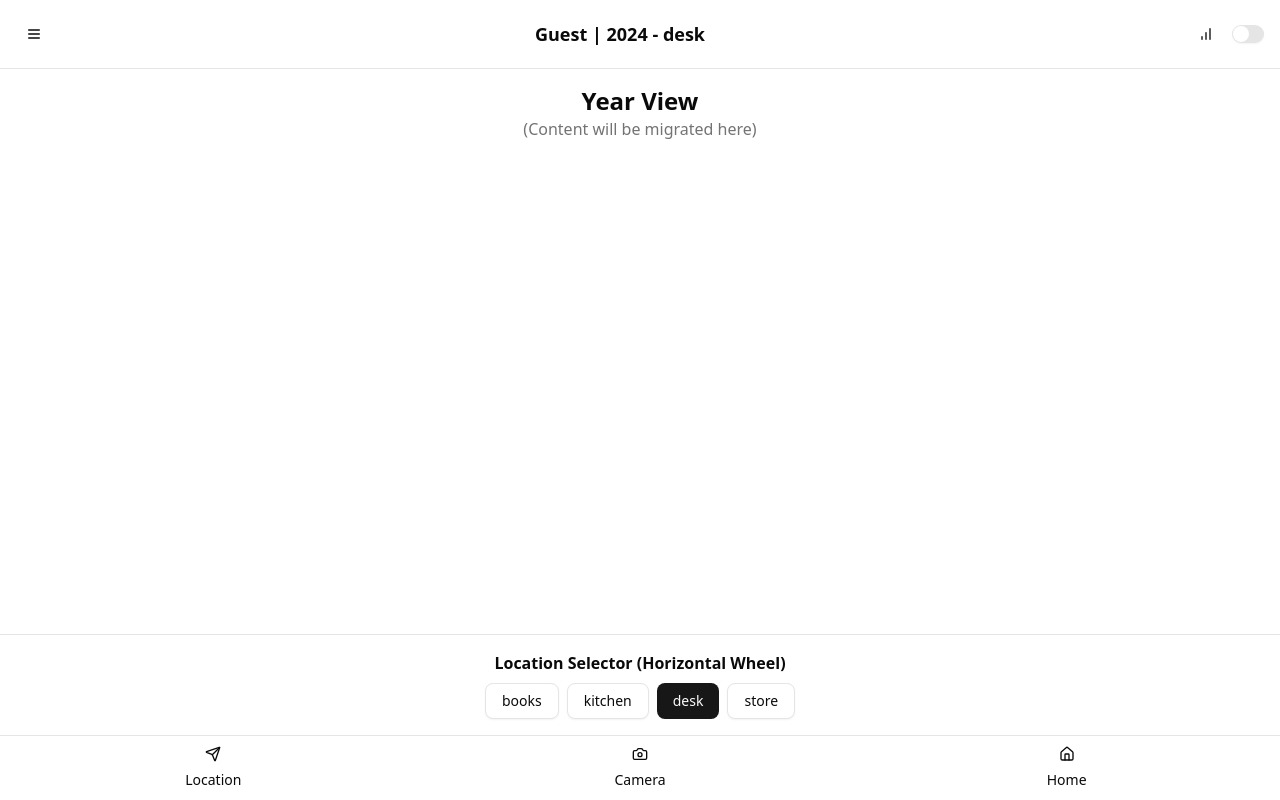
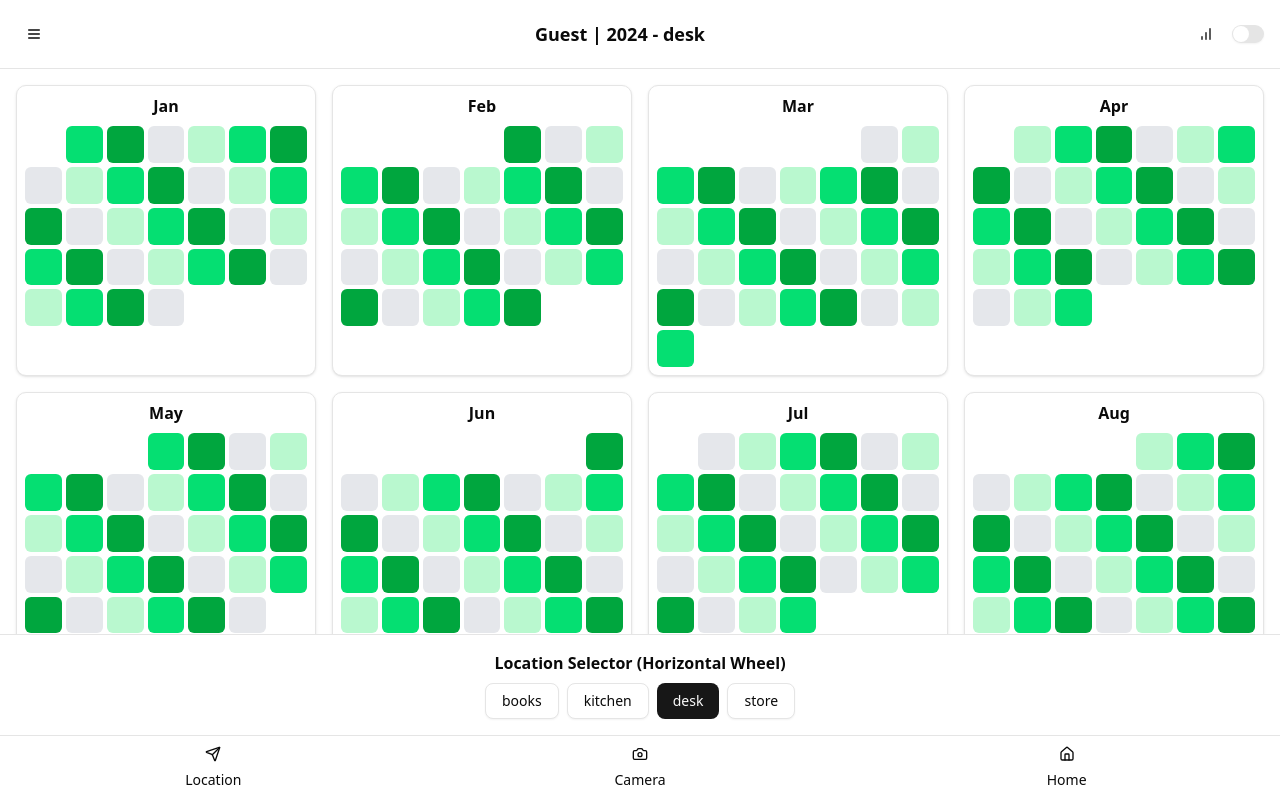
Before and after one commit to GreenTeaProgrammers/difflog2, a Next.js app in the folder frontend-next/: page /welcome in a window 1280 px wide. Built offline with nearby package versions, Linux system fonts and the light colour scheme.

Commit message:
feat(frontend-next): WelcomeScreenにYearViewを実装

```diff
--- a/frontend-next/src/components/diff/welcome-screen.tsx
+++ b/frontend-next/src/components/diff/welcome-screen.tsx
@@ -11,15 +11,84 @@ import { Info, BarChart, Camera, Home, LogOut, Menu, Send, X } from 'lucide-reac
 const user = { username: 'Guest' };
 const locations = ["books", "kitchen", "desk", "store"];
 
+const months = ["Jan", "Feb", "Mar", "Apr", "May", "Jun", "Jul", "Aug", "Sep", "Oct", "Nov", "Dec"];
+
+const ColorBlock = ({ year, month, day }: { year: number, month: number, day: number }) => {
+  // Mock color based on date. In real app, fetch data.
+  const hash = (year + month + day) % 4;
+  const colors = ['bg-gray-200 dark:bg-gray-700', 'bg-green-200 dark:bg-green-800', 'bg-green-400 dark:bg-green-600', 'bg-green-600 dark:bg-green-400'];
+  return <div className={`aspect-square w-full rounded-sm ${colors[hash]}`} />;
+};
+
 export function WelcomeScreen() {
   const router = useRouter();
   const [isDarkMode, setIsDarkMode] = useState(false);
   const [selectedLocation, setSelectedLocation] = useState('desk');
+  const [currentView, setCurrentView] = useState('year');
+  const [currentMonth, setCurrentMonth] = useState(months[0]);
 
   const handleThemeToggle = () => {
     setIsDarkMode(!isDarkMode);
     // In a real app, you'd also toggle a class on the body
     document.documentElement.classList.toggle('dark');
+  };
+
+  const renderMonthGridPreview = (month: string) => {
+    const monthIndex = months.indexOf(month);
+    const daysInMonth = new Date(2024, monthIndex + 1, 0).getDate();
+    const firstDayOfWeek = new Date(2024, monthIndex, 1).getDay();
+
+    return (
+      <>
+        {Array.from({ length: firstDayOfWeek }).map((_, index) => (
+          <div key={`empty-${index}`} />
+        ))}
+        {Array.from({ length: daysInMonth }).map((_, day) => (
+          <ColorBlock key={day} year={2024} month={monthIndex + 1} day={day + 1} />
+        ))}
+      </>
+    );
+  };
+
+  const renderYearView = () => (
+    <div className="grid grid-cols-2 gap-4 md:grid-cols-3 lg:grid-cols-4">
+      {months.map((month) => (
+        <div
+          key={month}
+          className="cursor-pointer rounded-lg border bg-card p-2 text-card-foreground shadow-sm"
+          onClick={() => {
+            setCurrentMonth(month);
+            setCurrentView('month');
+          }}
+        >
+          <h3 className="mb-2 text-center font-semibold">{month}</h3>
+          <div className="grid grid-cols-7 gap-1">
+            {renderMonthGridPreview(month)}
+          </div>
+        </div>
+      ))}
+    </div>
+  );
+
+  const renderMonthView = (month: string) => (
+    <div>Month View for {month} - (To be implemented)</div>
+  );
+
+  const renderDayView = () => (
+    <div>Day View - (To be implemented)</div>
+  );
+
+  const renderContent = () => {
+    switch (currentView) {
+      case 'year':
+        return renderYearView();
+      case 'month':
+        return renderMonthView(currentMonth);
+      case 'day':
+        return renderDayView();
+      default:
+        return renderYearView();
+    }
   };
 
   return (
@@ -56,10 +125,7 @@ export function WelcomeScreen() {
 
       {/* Main Content */}
       <main className="flex-1 overflow-y-auto p-4">
-        <div className="text-center">
-          <h2 className="text-2xl font-bold">Year View</h2>
-          <p className="text-muted-foreground">(Content will be migrated here)</p>
-        </div>
+        {renderContent()}
       </main>
 
       {/* Location Selector */}
```
